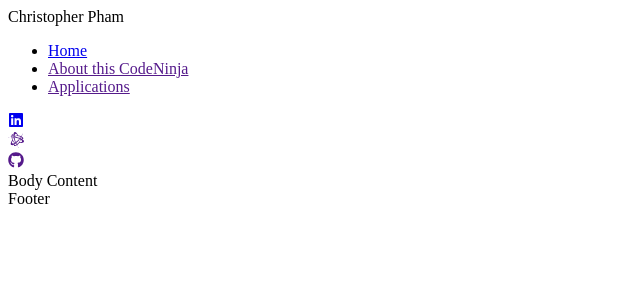
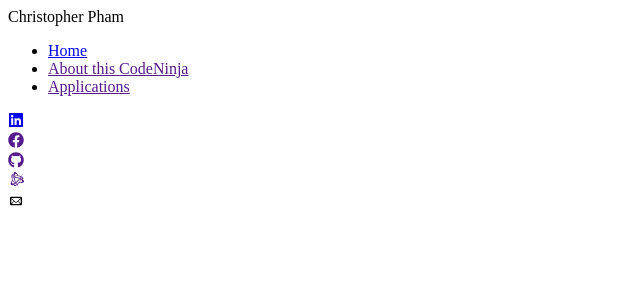
Before and after one commit to iamchrispham/itsapersonalpage, a React app: page / in a window 1280 px wide. Shown: the top 300 px of the page, without its empty margins (0-640 px from the left). Built offline with nearby package versions, Linux system fonts and the light colour scheme; the HTML template or start-up script is replaced by a standard one.

Commit message:
implementation of React portalling to render (also conditionally render) items to a specific DOM element for the purposes of creating modal overlays

```diff
--- a/client/src/app.jsx
+++ b/client/src/app.jsx
@@ -14,8 +14,10 @@ class App extends React.Component {
          -> render data in snippets
 
       */
+      showModalEmail: false,
     }
   }
+
 
   render() {
     return (
--- a/client/src/components/body/index.jsx
+++ b/client/src/components/body/index.jsx
@@ -1,8 +1,8 @@
 import React from 'react';
 
 const Body = (props) =>
-<div className="body-content" id="body-content">
-  Body Content
+<div className="body-content">
+
 </div>
 
 export default Body;
--- a/client/src/components/footer/index.jsx
+++ b/client/src/components/footer/index.jsx
@@ -2,7 +2,7 @@ import React from 'react';
 
 const Footer = (props) =>
 <div className="footer-content" id="test">
-  Footer
+
 </div>
 
 export default Footer;
--- /dev/null
+++ b/client/src/components/modals/email.jsx
@@ -0,0 +1,30 @@
+import React from 'react';
+import {createPortal, render} from 'react-dom';
+
+const modalEmailRoot = document.getElementById('modal-email');
+const Test = () => (
+  <div>
+    Test Func!
+  </div>
+);
+
+class ModalEmailForm extends React.Component {
+  constructor(props) {
+    super(props);
+    this.elem = document.createElement('div');
+  }
+
+  componentDidMount() {
+    modalEmailRoot.appendChild(this.elem);
+  }
+
+  componentWillUnmount() {
+    modalEmailRoot.removeChild(this.elem);
+  }
+
+  render() {
+    return createPortal(this.props.children, document.querySelector("#modal-email"));
+  }
+}
+
+export default ModalEmailForm;
--- a/client/src/components/react-icons/icons.jsx
+++ b/client/src/components/react-icons/icons.jsx
@@ -1,7 +1,37 @@
 import React from 'react';
-import { FaLinkedin, FaBattleNet, FaGithub } from 'react-icons/fa';
+import { FaLinkedin, FaBattleNet, FaGithub, FaFacebook } from 'react-icons/fa';
+import { TiMail } from 'react-icons/ti';
+import { render } from 'react-dom';
+import ModalEmailForm from '../modals/email.jsx';
 
-const Icons = (props) =>
+class Icons extends React.Component {
+  constructor(props) {
+    super(props);
+    this.state = {
+      showEmailForm: false,
+    }
+    this.toggleEmailModal = this.toggleEmailModal.bind(this);
+    this.testPlug = this.testPlug.bind(this);
+  }
+
+  toggleEmailModal() {
+    this.setState({
+      showEmailForm: !this.state.showEmailForm,
+    }, console.log('showEmailForm:', this.state.showEmailForm))
+  }
+
+  testPlug () {
+    return (
+      <div>
+        <ModalEmailForm showEmailForm={this.showEmailForm} toggleEmailModal={this.toggleEmailModal}>
+          Funk
+        </ModalEmailForm>
+      </div>
+    )
+  }
+
+  render() {
+    return (
       <div className="icon-content">
         <div className="icon-item 1">
           <a href="http://linkedin.com/in/chrismpham/" className="active" target="_blank">
@@ -10,7 +40,7 @@ const Icons = (props) =>
         </div>
         <div className="icon-item 2">
           <a href="" className="active">
-        <FaBattleNet />
+            <FaFacebook />
           </a>
         </div>
         <div className="icon-item 3">
@@ -18,6 +48,23 @@ const Icons = (props) =>
             <FaGithub />
           </a>
         </div>
+        <div className="icon-item 4">
+          <a href="" className="active">
+            <FaBattleNet />
+          </a>
         </div>
+        <div className="icon-item-email">
+          <a className="active" onClick={this.toggleEmailModal}>
+            <TiMail />
+          {this.state.showEmailForm ? this.testPlug() : console.log('brah')}
+          </a>
+        </div>
+      </div>
+    )
+  }
+}
+
+
+
 
 export default Icons;
```
Also changed, not shown: 3 other files (tests, documents, lock files or other folders). Lines whose indentation alone changed are shown as unchanged.
